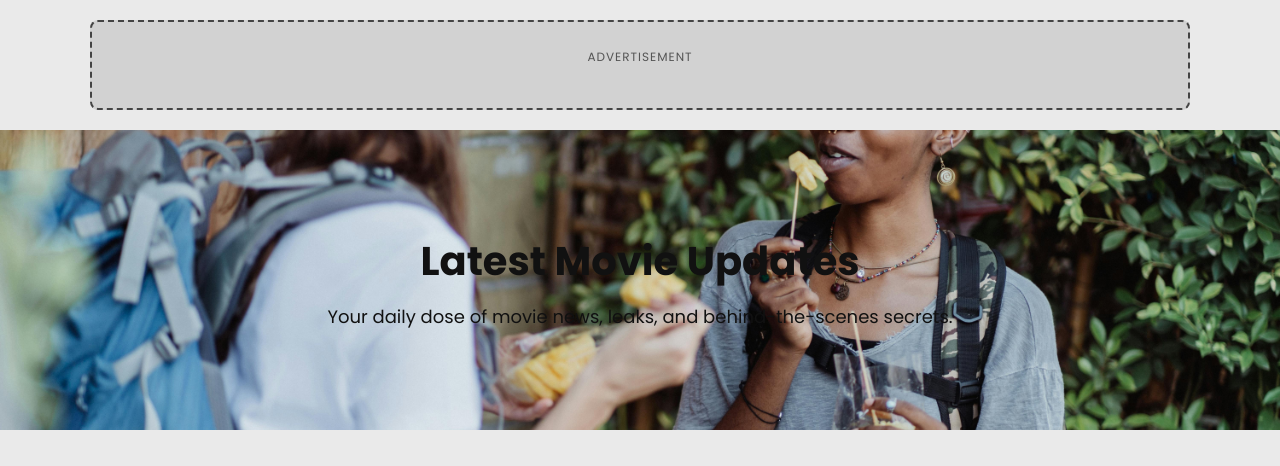
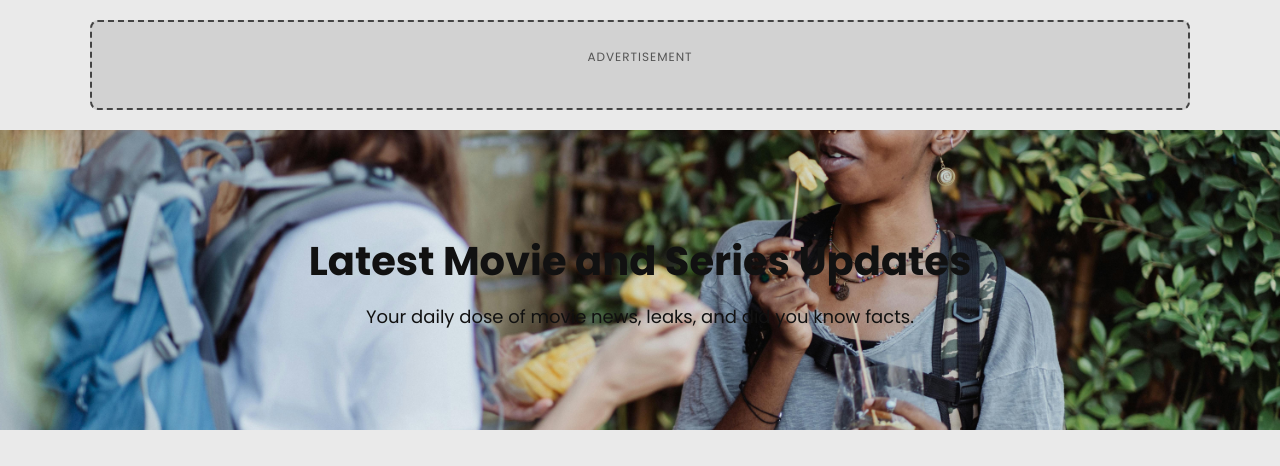
Before and after one commit to SamuelPearsonAstraXa/msc_project, a Django app: page / in a window 1280 px wide. Shown: the part 68-534 px from the top of the page. Run offline with Django 5.2, Linux system fonts and the light colour scheme; data comes from the database, SQL or seed files in the repository; some libraries are stand-ins or nearby versions.

Commit message:
Major commit

```diff
--- a/core/templates/core/index.html
+++ b/core/templates/core/index.html
@@ -18,8 +18,8 @@
     <!-- HERO SECTION -->
     <section class="hero">
         <div class="hero-content">
-            <h1>Latest Movie Updates</h1>
-            <p>Your daily dose of movie news, leaks, and behind-the-scenes secrets.</p>
+            <h1>Latest Movie and Series Updates</h1>
+            <p>Your daily dose of movie news, leaks, and did you know facts.</p>
         </div>
     </section>
 
```
